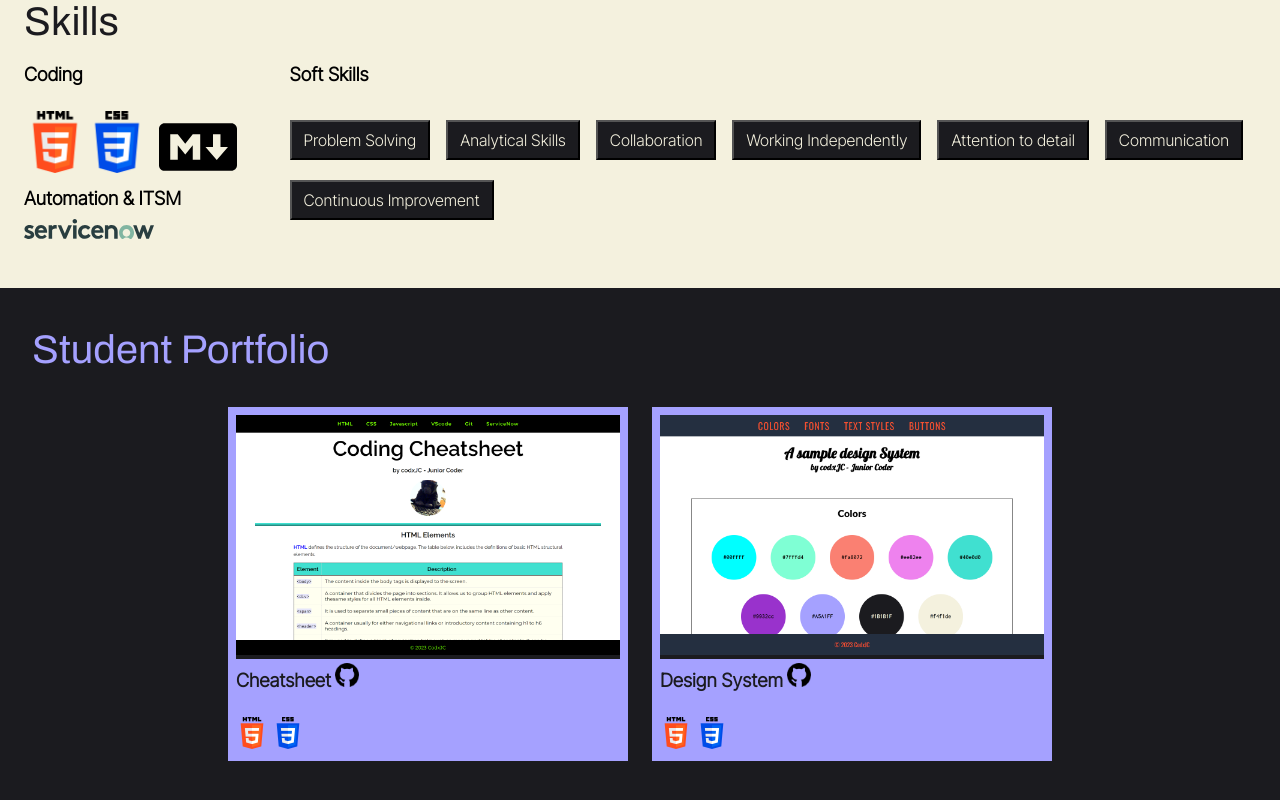
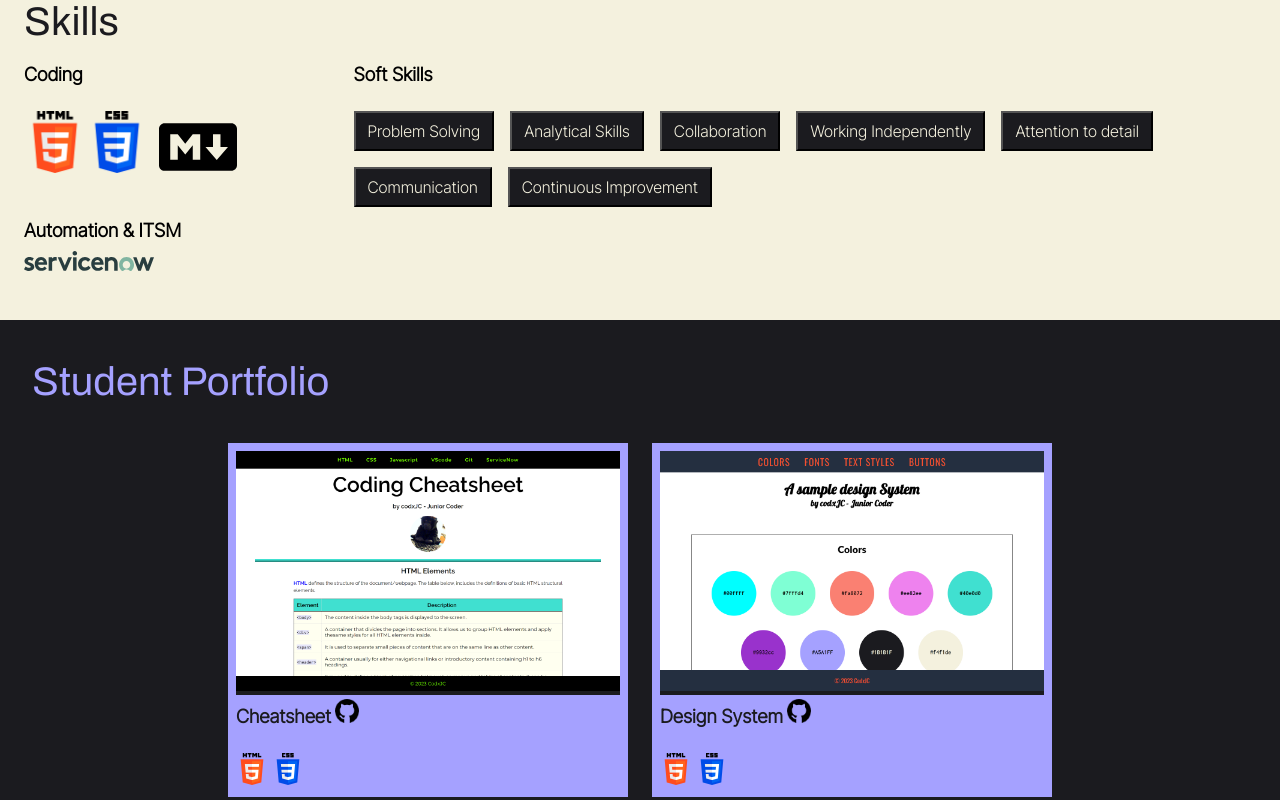
Before and after one commit to codxJC/codxJC.github.io, a plain HTML site: page index.html in a window 1280 px wide. Shown: the part 920-1720 px from the top of the page. Drawn offline with Linux system fonts and the light colour scheme.

Commit message:
Updated the About and portfolio sections

```diff
--- a/styles.css
+++ b/styles.css
@@ -1,8 +1,6 @@
 :root {
     box-sizing: border-box;
     /*Applies border box sizing to the root element*/
-    /* font-size: 0.9rem;
-    line-height: 1.2; */
 }
 
 *,
@@ -93,8 +91,6 @@ nav a {
 #welcome-section h1 {
     font-family: Archivo, sans-serif;
     font-size: 3em;
-    /* margin-top: 3em; */
-    /* color: #A5A1FF; */
 }
 
 #welcome-section p {
@@ -128,23 +124,17 @@ nav a {
 #about h1 {
     font-family: Archivo, sans-serif;
     font-size: 2.5em;
-    /* line-height: 2; */
     color: #1B1B1F;
     margin: 0 auto;
     padding: 1em 0 0.5em;
 }
 
-/* Education Section */
-
-.education {
-    line-height: 1.5;
-}
+/* Skills Section */
 
 #skills {
     display: flex;
     flex-direction: column;
     flex-wrap: wrap;
-    column-gap: 4em;
 }
 
 .hard-skills {
@@ -160,7 +150,7 @@ nav a {
     flex-wrap: nowrap;
     justify-content: flex-start;
     margin-top: 1em;
-    /* margin-bottom: 2em; */
+    padding-bottom: 2em;
 }
 
 .coding img,
@@ -179,7 +169,6 @@ nav a {
     flex-wrap: wrap;
     gap: 1em;
     padding-top: 0;
-    margin-bottom: 4em;
 }
 
 .soft-skills {
@@ -187,12 +176,8 @@ nav a {
     flex-wrap: wrap;
     justify-content: flex-start;
     gap: 1em;
+    margin-bottom: 4em;
 }
-
-/* .soft-skills h3 {
-    padding-bottom: 1em;
-} */
-
 
 .skill-button {
     font-family: inherit;
@@ -217,7 +202,7 @@ nav a {
     height: auto;
     background-color: #1B1B1F;
     color: #A5A1FF;
-    padding: 0 2em 2em;
+    padding: 0 2em;
 }
 
 #projects h1,
@@ -225,8 +210,7 @@ nav a {
     font-family: Archivo, sans-serif;
     font-size: 2.5em;
     margin: 0 auto;
-    padding: 1em 0 0.5em;
-    /* line-height: 3.5; */
+    padding: 1em 0 1em;
 }
 
 #projects h2,
@@ -250,18 +234,17 @@ nav a {
     padding: 0.5em;
 }
 
+/* creates an element that is the last child of .projects. Adds an empty element after the project-tile. Giving the same width as the otherproject-tiles pushes the last image to the left when the gallery is in a two-column layout.  */
+.projects::after {
+    content: "";
+    width: 400px;
+}
+
 .project-preview {
     height: auto;
     margin: 0 auto;
     background-color: #1B1B1F;
 }
-
-/* .project-preview {
-    height: auto;
-    margin: 0 auto;
-    background-color: #1B1B1F;
-    overflow-y: scroll;
-} */
 
 .project-preview img {
     width: 100%;
@@ -274,8 +257,6 @@ nav a {
 .project-techicons {
     margin-top: 1.25em;
 }
-
-
 
 /* *************** */
 /* Contact Section */
@@ -336,7 +317,7 @@ textarea {
 /**********************************************/
 
 
-@media (min-width: 49em) {
+@media (min-width: 55em) {
 
     header {
         display: flex;
@@ -365,6 +346,18 @@ textarea {
     #skills {
         flex-direction: row;
         flex-wrap: nowrap;
+        gap: 6em;
+        margin: 0 auto;
+    }
+
+    .soft-skills,
+    .hard-skills {
+        width: fit-content;
+        margin: 0 2em 0 0;
+    }
+
+   .soft-skills {
+        align-content: flex-start;
     }
 
     .skill-button {
@@ -382,7 +375,7 @@ textarea {
 
     .project-tile {
         flex-wrap: wrap;
-        /* margin: 2em 0 0; */
+        margin-top: 0;
     }
 
     .project-preview {
```
